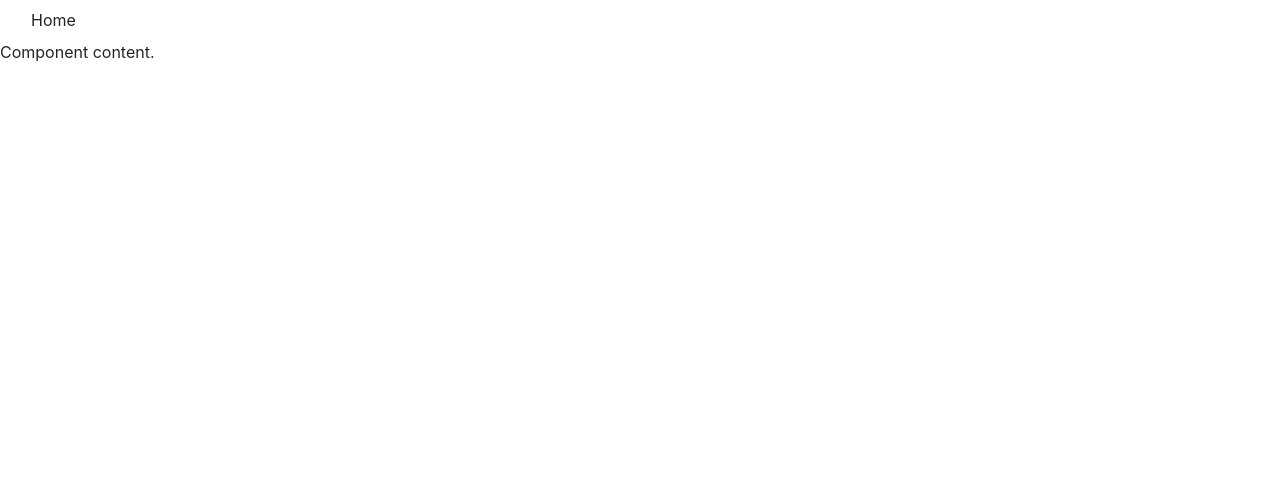
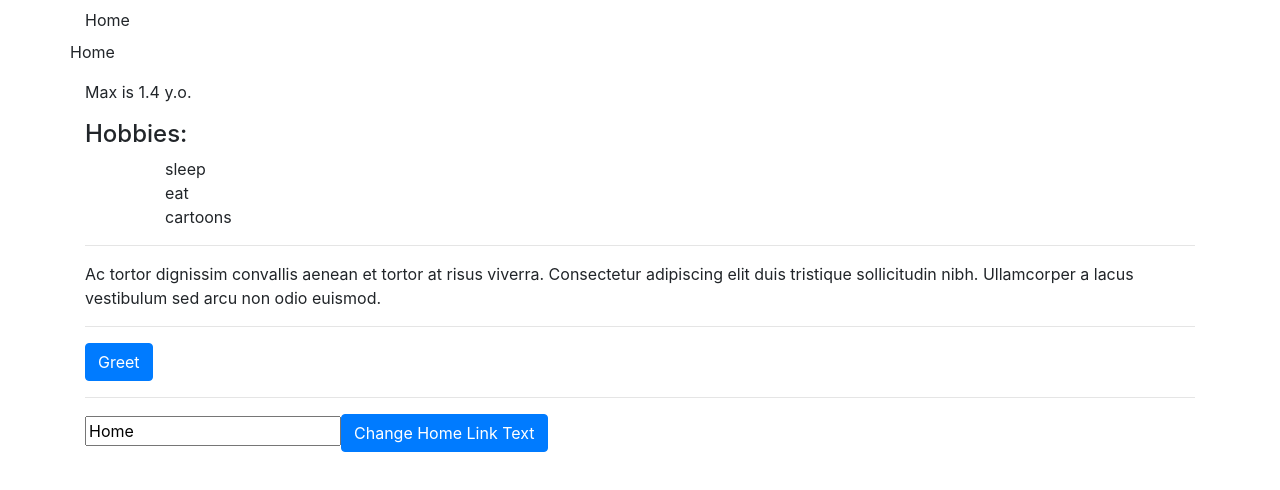
Before and after one commit to skrymets/reactjs-basics, a React app: page / in a window 1280 px wide. Built offline with nearby package versions, Linux system fonts and the light colour scheme.

Commit message:
Add event listeners examples Add data binding examples Add state examples

```diff
--- a/package.json
+++ b/package.json
@@ -14,6 +14,7 @@
     "bootstrap": "^4.3.1",
     "jquery": "^3.3.1",
     "popper.js": "^1.14.7",
+    "prop-types": "^15.7.2",
     "react": "^16.8.4",
     "react-dom": "^16.8.4"
   },
--- /dev/null
+++ b/src/app/components/DataContent.js
@@ -0,0 +1,60 @@
+import React from 'react';
+import { PropTypes } from 'prop-types';
+
+export class DataContent extends React.Component {
+
+    constructor(props) {
+        super(props);
+        this.state = {
+            age: props.age,
+            name: props.name,
+            hobbies: props.hobbies,
+            homeLinkText: props.homeLinkText
+        };
+
+    }
+
+    updateHomeLinkText() {
+        this.props.updateHomeLink(this.state.homeLinkText);
+        console.info("updateHomeLinkText " + this.state.homeLinkText)
+    }
+
+    onChangeLinkText(evt) {
+        this.setState({
+            homeLinkText: evt.target.value
+        });
+    }
+
+    render() {
+        return (
+            <div>
+                <p>
+                    <span>{this.state.name}</span>
+                    <span> is </span>
+                    <span>{this.state.age}</span>
+                    <span> y.o. </span>
+                </p>
+                <h4>Hobbies:</h4>
+                <ul>
+                    {this.state.hobbies.map((hobby, i) => <ul key={i}>{hobby}</ul>)}
+                </ul>
+                <hr/>
+                {this.props.children}
+                <hr/>
+                <button onClick={this.props.greet} className="btn btn-primary">Greet</button>
+                <hr/>
+                <input type="text" value={this.state.homeLinkText} onChange={this.onChangeLinkText.bind(this)}/>
+                <button onClick={this.updateHomeLinkText.bind(this)} className="btn btn-primary">Change Home Link Text</button>
+            </div>
+        );
+    }
+}
+
+DataContent.propTypes = {
+    name: PropTypes.string,
+    homeLinkText: PropTypes.string,
+    age: PropTypes.number,
+    hobbies: PropTypes.array,
+    greet: PropTypes.func,
+    updateHomeLink: PropTypes.func
+}
--- a/src/app/components/Header.js
+++ b/src/app/components/Header.js
@@ -3,11 +3,11 @@ import React from 'react';
 export class Header extends React.Component {
     render() {
         return(
-            <div className="navbar navbar-dark">
+            <div className="navbar navbar-nav">
                 <div className="container">
                     <div className="navbar-header">
                         <div className="nav navbar-nav">
-                            <li><a>Home</a></li>
+                            <li><a>{this.props.linkText}</a></li>
                         </div>
                     </div>
                 </div>
--- a/src/app/components/HomeContent.js
+++ /dev/null
@@ -1,11 +0,0 @@
-import React from 'react';
-
-export class HomeContent extends React.Component {
-    render() {
-        return(
-            <div>
-                <p>Component content.</p>
-            </div>
-        );
-    }
-}
--- a/src/app/index.js
+++ b/src/app/index.js
@@ -2,25 +2,64 @@ import React from "react";
 import {render} from "react-dom";
 
 import {Header} from "./components/Header"
-import {HomeContent} from "./components/HomeContent";
+import {DataContent} from "./components/DataContent";
 
 class Application extends React.Component {
+    constructor() {
+        super();
+
+        this.state = {
+            homeLinkText: "Home",
+            age: 1.4,
+            name: "Max",
+            hobbies: ["sleep", "eat", "cartoons"]
+        };
+    }
+
+    onUpdateHomeLink(newLinkText) {
+        this.setState({
+            homeLinkText: newLinkText
+        });
+        console.info("Changed: " + newLinkText)
+    }
+
+    onGreet() {
+        console.log("Hello from 'Application' - a ReactJS Component!")
+    }
+
     render() {
         return (
-            <div className="container-fluid">
+            <div className="container">
                 <div className="row">
                     <div className="col-sx-10 col-xs-offset-1">
-                        <Header/>
+                        <Header linkText={this.state.homeLinkText}/>
                     </div>
                 </div>
                 <div className="row">
                     <div className="col-sx-10 col-xs-offset-1">
-                        <HomeContent/>
+                        <p>{this.state.homeLinkText}</p>
                     </div>
+                </div>
+                <div className="col-sx-10 col-xs-offset-1">
+                    <DataContent
+                        name={this.state.name}
+                        age={this.state.age}
+                        hobbies={this.state.hobbies}
+                        greet={this.onGreet}
+                        homeLinkText={this.state.homeLinkText}
+                        updateHomeLink={this.onUpdateHomeLink.bind(this)} >
+                        <p>Ac tortor dignissim convallis aenean et tortor at risus viverra.
+                            Consectetur adipiscing elit duis tristique sollicitudin nibh.
+                            Ullamcorper a lacus vestibulum sed arcu non odio euismod.
+                        </p>
+                    </DataContent>
                 </div>
             </div>
         );
     }
 }
 
-render(<Application/>, window.document.getElementById("app"))
+render(
+    <Application/>,
+    window.document.getElementById("app")
+);
--- a/src/index.html
+++ b/src/index.html
@@ -20,7 +20,7 @@
 </head>
 <body>
 <div id="app"></div>
-<script src="/app/bundle.js"></script>
+<script src="app/bundle.js"></script>
 
 </body>
 </html>
```
Also changed, not shown: 1 other file.
